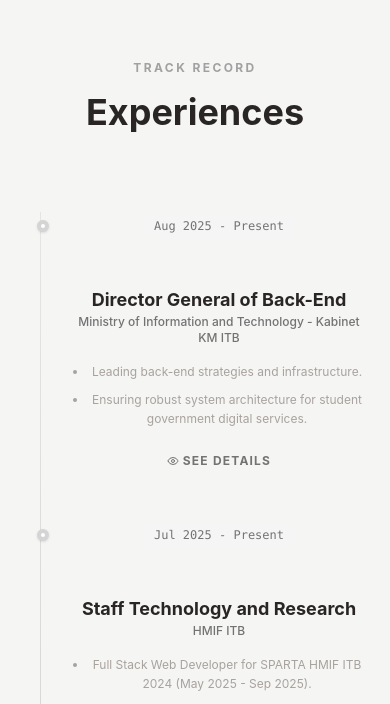
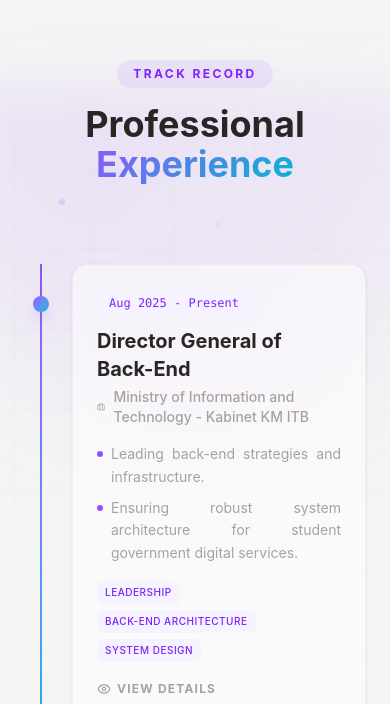
Before and after one commit to andi-frame/new-portofolio, a Next.js app: page / in a window 390 px wide. Shown: the part 3380-4084 px from the top of the page. Built offline with nearby package versions, Linux system fonts and the light colour scheme.

Commit message:
feat: update experience section with more seamless ui

```diff
--- a/components/sections/experience.tsx
+++ b/components/sections/experience.tsx
@@ -2,168 +2,273 @@
 
 import { experiences, Experience as ExperienceType } from "@/lib/data";
 import Section from "@/components/ui/section";
-import { motion, AnimatePresence } from "framer-motion";
-import { useState } from "react";
-import { ChevronDown, ChevronUp, Eye, X } from "lucide-react";
-// import Image from "next/image";
+import SectionBackground from "@/components/ui/section-background";
+import { motion, AnimatePresence, useScroll, useTransform } from "framer-motion";
+import { useState, useRef, useEffect, useCallback } from "react";
+import { ChevronDown, ChevronUp, Eye, X, Briefcase } from "lucide-react";
 
 export default function Experience() {
   const [showAll, setShowAll] = useState(false);
   const [selectedExp, setSelectedExp] = useState<ExperienceType | null>(null);
+  const [isCollapsing, setIsCollapsing] = useState(false);
+  const buttonContainerRef = useRef<HTMLDivElement>(null);
+  const timelineRef = useRef<HTMLDivElement>(null);
+  const scrollPositionRef = useRef<number>(0);
+  const animationFrameRef = useRef<number | null>(null);
+
+  // Scroll progress for the timeline animation
+  const { scrollYProgress } = useScroll({
+    target: timelineRef,
+    offset: ["start center", "end center"]
+  });
+
+  // Timeline height grows with scroll
+  const timelineHeight = useTransform(scrollYProgress, [0, 1], ["0%", "100%"]);
 
   const initialCount = 4;
   const visibleExperiences = showAll ? experiences : experiences.slice(0, initialCount);
 
+  const handleShowMore = () => {
+    // Save current scroll position to prevent jump
+    scrollPositionRef.current = window.scrollY;
+    setShowAll(true);
+
+    // Restore scroll position after render to prevent jumping
+    requestAnimationFrame(() => {
+      window.scrollTo(0, scrollPositionRef.current);
+    });
+  };
+
+  // Smooth scroll function that follows button
+  const smoothScrollToButton = useCallback(() => {
+    if (!buttonContainerRef.current) return;
+
+    const startTime = performance.now();
+    const duration = 600; // 600ms scroll duration
+    const startY = window.scrollY;
+
+    const animate = (currentTime: number) => {
+      const elapsed = currentTime - startTime;
+      const progress = Math.min(elapsed / duration, 1);
+
+      // Easing function (ease-out cubic)
+      const easeOut = 1 - Math.pow(1 - progress, 3);
+
+      if (buttonContainerRef.current) {
+        const rect = buttonContainerRef.current.getBoundingClientRect();
+        const targetY = window.scrollY + rect.top - (window.innerHeight / 2) + (rect.height / 2);
+        const currentY = startY + (targetY - startY) * easeOut;
+
+        window.scrollTo(0, Math.max(0, currentY));
+      }
+
+      if (progress < 1) {
+        animationFrameRef.current = requestAnimationFrame(animate);
+      } else {
+        setIsCollapsing(false);
+      }
+    };
+
+    animationFrameRef.current = requestAnimationFrame(animate);
+  }, []);
+
+  const handleShowLess = () => {
+    setIsCollapsing(true);
+    setShowAll(false);
+
+    // Start smooth scroll animation after a brief delay for state to update
+    setTimeout(() => {
+      smoothScrollToButton();
+    }, 50);
+  };
+
+  // Cleanup animation frame on unmount
+  useEffect(() => {
+    return () => {
+      if (animationFrameRef.current) {
+        cancelAnimationFrame(animationFrameRef.current);
+      }
+    };
+  }, []);
+
   return (
-    <Section id="experience">
+    <Section id="experience" fullWidth className="relative overflow-hidden">
+      {/* Animated Background */}
+      <SectionBackground variant="experience" />
+
+      {/* Inner container for content */}
+      <div className="px-6 md:px-12">
         <motion.div
           initial={{ opacity: 0, y: 30 }}
           whileInView={{ opacity: 1, y: 0 }}
-        transition={{ duration: 0.8 }}
-        className="mb-20 text-center"
+          transition={{ duration: 0.8, ease: [0.16, 1, 0.3, 1] }}
+          viewport={{ once: true }}
+          className="mb-20 text-center relative z-10"
         >
-        <span className="text-xs font-bold tracking-[0.2em] text-neutral-400 uppercase mb-4 block">Track Record</span>
-        <h2 className="text-4xl md:text-5xl font-bold text-foreground">Experiences</h2>
+        <span className="inline-block px-4 py-1.5 rounded-full bg-violet-500/10 text-violet-600 dark:text-violet-400 text-xs font-bold tracking-[0.2em] uppercase mb-4">
+          Track Record
+        </span>
+        <h2 className="text-4xl md:text-5xl font-bold text-foreground">
+          Professional <span className="text-gradient">Experience</span>
+        </h2>
       </motion.div>
 
       <div className="relative w-full max-w-4xl mx-auto">
-        {/* Central Line */}
-        <div className="absolute left-0 md:left-1/2 top-0 bottom-12 w-px bg-gradient-to-b from-neutral-200 via-neutral-300 to-transparent dark:from-neutral-800 dark:via-neutral-700 md:transform md:-translate-x-1/2 ml-4 md:ml-0" />
+        {/* Timeline container - separate from button */}
+        <div ref={timelineRef} className="relative">
+          {/* Static Timeline Background */}
+          <div className="absolute left-0 md:left-1/2 top-0 bottom-0 w-0.5 bg-neutral-200 dark:bg-neutral-800 md:transform md:-translate-x-1/2 ml-4 md:ml-0" />
 
-        <div className="space-y-12">
+          {/* Animated Timeline Line */}
+          <motion.div
+            className="absolute left-0 md:left-1/2 top-0 w-0.5 bg-gradient-to-b from-violet-500 via-cyan-500 to-violet-500 dark:from-violet-400 dark:via-cyan-400 dark:to-violet-400 md:transform md:-translate-x-1/2 ml-4 md:ml-0 origin-top"
+            style={{ height: timelineHeight }}
+          />
+
+          <div className="space-y-8 pb-4">
             <AnimatePresence mode="popLayout">
               {visibleExperiences.map((exp, index) => (
                 <motion.div
                   key={exp.id}
-                initial={{ opacity: 0, y: 50 }}
-                whileInView={{ opacity: 1, y: 0 }}
-                viewport={{ margin: "-10% 0px -10% 0px" }}
-                transition={{ duration: 0.5, delay: 0.1 }}
+                  initial={{ opacity: 0, y: 50, scale: 0.98 }}
+                  animate={{ opacity: 1, y: 0, scale: 1 }}
+                  exit={{
+                    opacity: 0,
+                    y: -30,
+                    scale: 0.95,
+                    transition: {
+                      duration: 0.4,
+                      delay: (visibleExperiences.length - index - 1) * 0.08
+                    }
+                  }}
+                  transition={{
+                    duration: 0.4,
+                    delay: index >= initialCount ? 0.1 * (index - initialCount + 1) : 0,
+                  }}
                   layout
-                className="relative flex flex-col md:flex-row items-center justify-between gap-8 md:gap-0"
+                  onClick={() => exp.hasDetail && setSelectedExp(exp)}
+                  className={`relative flex flex-col md:flex-row items-center justify-between gap-8 md:gap-0 group ${exp.hasDetail ? "cursor-pointer" : "cursor-default"}`}
                 >
                   {/* Dot on Line */}
-                <div className="absolute left-0 md:left-1/2 top-0 w-3 h-3 md:w-4 md:h-4 rounded-full bg-white dark:bg-neutral-900 border-4 border-neutral-300 dark:border-neutral-600 md:transform md:-translate-x-1/2 z-10 shadow-sm ml-[13px] md:ml-0 translate-y-2 md:translate-y-1" />
+                  <div className="absolute left-0 md:left-1/2 top-8 md:top-1/2 md:transform md:-translate-x-1/2 md:-translate-y-1/2 z-10 ml-[9px] md:ml-0">
+                    <motion.div
+                      className="w-4 h-4 rounded-full bg-gradient-to-br from-violet-500 to-cyan-500 shadow-lg shadow-violet-500/30 group-hover:scale-125 transition-transform duration-300"
+                      whileHover={{ scale: 1.3 }}
+                    />
+                  </div>
 
-                {/* Left Side: Even=Content, Odd=Date */}
-                <div className={`w-full md:w-[45%] pl-12 md:pl-0 ${index % 2 === 0 ? "md:text-right md:pr-12" : "md:text-right md:pr-12"}`}>
-                   {/* Mobile Date Badge */}
-                   <span className="inline-block py-1 px-3 rounded-full bg-neutral-100 dark:bg-neutral-800 text-xs font-mono text-neutral-500 mb-4 md:hidden">
+                  {/* Content Card */}
+                  <div className={`w-full md:w-[45%] pl-12 md:pl-0 ${index % 2 === 0 ? "md:pr-12" : "md:pl-12 md:ml-auto"}`}>
+                    <motion.div
+                      className="relative p-6 rounded-2xl bg-white/50 dark:bg-neutral-900/50 backdrop-blur-sm border border-neutral-200/50 dark:border-neutral-800/50 shadow-sm hover:shadow-xl hover:border-violet-300/50 dark:hover:border-violet-700/50 transition-all duration-500 group-hover:-translate-y-1"
+                      whileHover={{ scale: 1.02 }}
+                      transition={{ type: "spring", stiffness: 300 }}
+                    >
+                      {/* Period Badge */}
+                      <span className="inline-block px-3 py-1 rounded-full bg-violet-50 dark:bg-violet-500/10 text-violet-600 dark:text-violet-400 text-xs font-mono mb-3">
                         {exp.period}
                       </span>
 
-                   {index % 2 === 0 ? (
-                     /* Show Content */
-                     <div className="hidden md:block">
-                        <h3 className="text-xl font-bold text-foreground">{exp.role}</h3>
-                        <p className="text-neutral-600 dark:text-neutral-300 font-medium text-sm mb-4">{exp.company}</p>
-                        <ul className="space-y-1 text-muted-foreground text-sm leading-relaxed mb-4">
-                            {exp.description.slice(0, 3).map((desc, i) => (
-                            <li key={i}>{desc}</li>
+                      <h3 className="text-xl font-bold text-foreground mb-1 group-hover:text-gradient transition-colors duration-300">
+                        {exp.role}
+                      </h3>
+                      <p className="text-muted-foreground font-medium text-sm mb-4 flex items-center gap-2">
+                        <Briefcase className="w-3.5 h-3.5" />
+                        {exp.company}
+                      </p>
+
+                      {/* List with justified text */}
+                      <ul className="space-y-2 text-muted-foreground text-sm leading-relaxed mb-4">
+                        {exp.description.slice(0, 2).map((desc, i) => (
+                          <li key={i} className="flex items-start gap-2">
+                            <span className="w-1.5 h-1.5 rounded-full bg-violet-500 mt-2 flex-shrink-0" />
+                            <span className="text-justify">{desc}</span>
+                          </li>
                         ))}
                       </ul>
-                        <div className="flex flex-wrap gap-2 justify-end mb-3">
-                            {exp.skills.slice(0, 3).map(skill => (
-                            <span key={skill} className="text-[10px] uppercase tracking-wider text-neutral-400 border border-neutral-200 dark:border-neutral-800 px-2 py-1 rounded">
+
+                      <div className="flex flex-wrap gap-1.5 mb-4">
+                        {exp.skills.slice(0, 4).map(skill => (
+                          <span key={skill} className="text-[10px] uppercase tracking-wider text-violet-600 dark:text-violet-400 bg-violet-50 dark:bg-violet-500/10 px-2 py-1 rounded-md font-medium">
                             {skill}
                           </span>
                         ))}
                       </div>
+
                       {exp.hasDetail && (
-                            <button
-                                onClick={() => setSelectedExp(exp)}
-                                className="text-xs font-bold uppercase tracking-widest text-neutral-500 hover:text-foreground inline-flex items-center gap-1 transition-colors"
-                            >
-                                <Eye className="w-3 h-3" /> See Details
-                            </button>
-                        )}
-                     </div>
-                   ) : (
-                     /* Show Date */
-                     <div className="hidden md:block">
-                        <p className="font-mono text-sm text-neutral-400 pt-1">{exp.period}</p>
-                     </div>
-                   )}
-                </div>
-
-                {/* Right Side: Even=Date, Odd=Content */}
-                <div className={`w-full md:w-[45%] pl-12 md:pl-0 ${index % 2 !== 0 ? "md:text-left md:pl-12" : "md:text-left md:pl-12"}`}>
-                     {index % 2 !== 0 ? (
-                       /* Show Content */
-                       <div className="hidden md:block">
-                          <h3 className="text-xl font-bold text-foreground">{exp.role}</h3>
-                          <p className="text-neutral-500 dark:text-neutral-400 font-medium text-sm mb-4">{exp.company}</p>
-                            <ul className="space-y-1 text-muted-foreground text-sm leading-relaxed mb-4">
-                                {exp.description.slice(0, 3).map((desc, i) => (
-                                <li key={i}>{desc}</li>
-                                ))}
-                            </ul>
-                            <div className="flex flex-wrap gap-2 justify-start mb-3">
-                                {exp.skills.slice(0, 3).map(skill => (
-                                <span key={skill} className="text-[10px] uppercase tracking-wider text-neutral-400 border border-neutral-200 dark:border-neutral-800 px-2 py-1 rounded">
-                                    {skill}
+                        <span className="text-xs font-bold uppercase tracking-widest text-muted-foreground group-hover:text-violet-500 inline-flex items-center gap-1.5 transition-colors">
+                          <Eye className="w-3.5 h-3.5" /> View Details
                         </span>
-                                ))}
-                            </div>
-                            {exp.hasDetail && (
-                                <button
-                                    onClick={() => setSelectedExp(exp)}
-                                    className="text-xs font-bold uppercase tracking-widest text-neutral-500 hover:text-foreground inline-flex items-center gap-1 transition-colors"
-                                >
-                                    <Eye className="w-3 h-3" /> See Details
-                                </button>
-                            )}
-                       </div>
-                     ) : (
-                        /* Show Date */
-                        <div className="hidden md:block">
-                            <p className="font-mono text-sm text-neutral-400 pt-1">{exp.period}</p>
-                        </div>
                       )}
 
-                     {/* Mobile Content */}
-                      <div className="md:hidden">
-                        <h3 className="text-lg font-bold text-foreground">{exp.role}</h3>
-                        <p className="text-neutral-500 dark:text-neutral-400 font-medium text-xs mb-4">{exp.company}</p>
-                        <ul className="space-y-2 text-muted-foreground text-xs leading-relaxed mb-4 list-disc pl-4">
-                            {exp.description.map((desc, i) => (
-                            <li key={i}>{desc}</li>
-                            ))}
-                        </ul>
-                         {exp.hasDetail && (
-                            <button
-                                onClick={() => setSelectedExp(exp)}
-                                className="mt-2 text-xs font-bold uppercase tracking-widest text-neutral-500 hover:text-foreground inline-flex items-center gap-1 transition-colors"
-                            >
-                                <Eye className="w-3 h-3" /> See Details
-                            </button>
-                        )}
-                     </div>
+                      {/* Hover glow effect */}
+                      <div className="absolute inset-0 rounded-2xl bg-gradient-to-r from-violet-500/5 to-cyan-500/5 opacity-0 group-hover:opacity-100 transition-opacity duration-500 pointer-events-none" />
+                    </motion.div>
                   </div>
                 </motion.div>
               ))}
             </AnimatePresence>
           </div>
 
-         {/* Show More Button */}
+          {/* Timeline end - fade out at bottom of cards */}
+          <div className="absolute left-0 md:left-1/2 bottom-0 md:transform md:-translate-x-1/2 ml-[11px] md:ml-0 h-8 w-1 bg-gradient-to-b from-neutral-200 dark:from-neutral-800 to-transparent rounded-full" />
+        </div>
+
+        {/* Show More/Less Button - OUTSIDE and BELOW timeline */}
         {experiences.length > initialCount && (
           <motion.div
-            className="mt-16 text-center"
-            initial={{ opacity: 0 }}
-            whileInView={{ opacity: 1 }}
+            ref={buttonContainerRef}
+            className="mt-16 flex justify-center"
+            layout
+            transition={{
+              type: "spring",
+              stiffness: 150,
+              damping: 20,
+              duration: 0.6
+            }}
           >
-            <button
-                onClick={() => setShowAll(!showAll)}
-                className="group inline-flex items-center gap-2 px-6 py-3 bg-white dark:bg-neutral-900 border border-neutral-200 dark:border-neutral-800 rounded-full text-sm font-medium hover:bg-neutral-50 dark:hover:bg-neutral-800 transition-colors"
+            <motion.button
+              onClick={showAll ? handleShowLess : handleShowMore}
+              className="group inline-flex items-center gap-2 px-6 py-3 bg-white dark:bg-neutral-900 border border-neutral-200 dark:border-neutral-800 rounded-full text-sm font-medium hover:border-violet-300 dark:hover:border-violet-700 transition-all duration-300 hover:shadow-lg"
+              whileHover={{ scale: 1.05 }}
+              whileTap={{ scale: 0.95 }}
+              layout
+              transition={{
+                type: "spring",
+                stiffness: 150,
+                damping: 20,
+                duration: 0.6
+              }}
             >
+              <AnimatePresence mode="wait">
                 {showAll ? (
-                <>Show Less <ChevronUp className="w-4 h-4 group-hover:-translate-y-1 transition-transform" /></>
+                  <motion.span
+                    key="less"
+                    initial={{ opacity: 0, y: 10 }}
+                    animate={{ opacity: 1, y: 0 }}
+                    exit={{ opacity: 0, y: -10 }}
+                    className="inline-flex items-center gap-2"
+                  >
+                    Show Less <ChevronUp className="w-4 h-4" />
+                  </motion.span>
                 ) : (
-                <>Show More ({experiences.length - initialCount} remaining) <ChevronDown className="w-4 h-4 group-hover:translate-y-1 transition-transform" /></>
+                  <motion.span
+                    key="more"
+                    initial={{ opacity: 0, y: 10 }}
+                    animate={{ opacity: 1, y: 0 }}
+                    exit={{ opacity: 0, y: -10 }}
+                    className="inline-flex items-center gap-2"
+                  >
+                    Show More ({experiences.length - initialCount} remaining) <ChevronDown className="w-4 h-4" />
+                  </motion.span>
                 )}
-            </button>
+              </AnimatePresence>
+            </motion.button>
           </motion.div>
         )}
+      </div>
+
+      {/* Close inner container */}
       </div>
 
       {/* Detail Modal */}
@@ -175,7 +280,7 @@ export default function Experience() {
               animate={{ opacity: 1 }}
               exit={{ opacity: 0 }}
               onClick={() => setSelectedExp(null)}
-                className="absolute inset-0 bg-black/60 backdrop-blur-sm"
+              className="absolute inset-0 bg-black/60 backdrop-blur-md"
             />
             <motion.div
               layoutId={`exp-${selectedExp.id}`}
@@ -184,25 +289,37 @@ export default function Experience() {
               exit={{ opacity: 0, scale: 0.9, y: 20 }}
               className="relative bg-background w-full max-w-2xl max-h-[85vh] overflow-y-auto rounded-3xl border border-neutral-200 dark:border-neutral-800 shadow-2xl"
             >
-                <div className="sticky top-0 right-0 p-4 flex justify-end bg-gradient-to-b from-background to-transparent z-10">
-                    <button onClick={() => setSelectedExp(null)} className="p-2 rounded-full bg-neutral-100 dark:bg-neutral-800 hover:bg-neutral-200 dark:hover:bg-neutral-700 transition-colors">
+              {/* Header with gradient */}
+              <div className="sticky top-0 p-6 flex justify-between items-center bg-gradient-to-b from-background via-background to-transparent z-10">
+                <span className="px-3 py-1 rounded-full bg-violet-50 dark:bg-violet-500/10 text-violet-600 dark:text-violet-400 text-xs font-mono">
+                  {selectedExp.period}
+                </span>
+                <motion.button
+                  onClick={() => setSelectedExp(null)}
+                  className="p-2 rounded-full bg-neutral-100 dark:bg-neutral-800 hover:bg-neutral-200 dark:hover:bg-neutral-700 transition-colors"
+                  whileHover={{ scale: 1.1 }}
+                  whileTap={{ scale: 0.9 }}
+                >
                   <X className="w-5 h-5" />
-                    </button>
+                </motion.button>
               </div>
 
               <div className="px-8 pb-10">
-                    <span className="text-xs font-mono text-neutral-400 uppercase tracking-widest mb-2 block">{selectedExp.period}</span>
                 <h3 className="text-3xl font-bold text-foreground mb-1">{selectedExp.role}</h3>
-                    <p className="text-xl text-neutral-500 dark:text-neutral-400 mb-8">{selectedExp.company}</p>
+                <p className="text-xl text-muted-foreground mb-8 flex items-center gap-2">
+                  <Briefcase className="w-5 h-5" />
+                  {selectedExp.company}
+                </p>
 
                 <div className="space-y-8">
                   <div>
-                            <h4 className="text-sm font-bold uppercase tracking-widest text-foreground mb-4">Key Responsibilities</h4>
+                    <h4 className="text-sm font-bold uppercase tracking-widest text-gradient mb-4">Key Responsibilities</h4>
+                    {/* Modal list with justified text */}
                     <ul className="space-y-3">
                       {selectedExp.description.map((desc, i) => (
                         <li key={i} className="text-muted-foreground flex items-start gap-3">
-                                        <span className="w-1.5 h-1.5 rounded-full bg-neutral-300 dark:bg-neutral-600 mt-2 flex-shrink-0" />
-                                        <span>{desc}</span>
+                          <span className="w-2 h-2 rounded-full bg-gradient-to-r from-violet-500 to-cyan-500 mt-2 flex-shrink-0" />
+                          <span className="text-justify">{desc}</span>
                         </li>
                       ))}
                     </ul>
@@ -210,14 +327,13 @@ export default function Experience() {
 
                   {selectedExp.images && selectedExp.images.length > 0 && (
                     <div>
-                                <h4 className="text-sm font-bold uppercase tracking-widest text-foreground mb-4">Gallery</h4>
+                      <h4 className="text-sm font-bold uppercase tracking-widest text-gradient mb-4">Gallery</h4>
                       <div className="grid grid-cols-1 md:grid-cols-2 gap-4">
                         {selectedExp.images.map((img, i) => (
-                                        <div key={i} className="relative aspect-video rounded-lg overflow-hidden border border-neutral-200 dark:border-neutral-800 bg-neutral-100 dark:bg-neutral-900">
+                          <div key={i} className="relative aspect-video rounded-xl overflow-hidden border border-neutral-200 dark:border-neutral-800 bg-neutral-100 dark:bg-neutral-900">
                             <div className="w-full h-full flex items-center justify-center text-xs text-neutral-400">
                               Mockup Image {i+1}
                             </div>
-                                             {/* <Image src={`/images/${img}`} alt="" fill className="object-cover" /> */}
                           </div>
                         ))}
                       </div>
@@ -225,10 +341,10 @@ export default function Experience() {
                   )}
 
                   <div>
-                            <h4 className="text-sm font-bold uppercase tracking-widest text-foreground mb-4">Full Tech Stack</h4>
+                    <h4 className="text-sm font-bold uppercase tracking-widest text-gradient mb-4">Full Tech Stack</h4>
                     <div className="flex flex-wrap gap-2">
                       {selectedExp.skills.map(skill => (
-                                <span key={skill} className="text-xs uppercase tracking-wider text-neutral-600 dark:text-neutral-300 bg-neutral-100 dark:bg-neutral-900 px-3 py-1.5 rounded-md">
+                        <span key={skill} className="text-xs uppercase tracking-wider text-violet-600 dark:text-violet-400 bg-violet-50 dark:bg-violet-500/10 px-3 py-1.5 rounded-lg font-medium">
                           {skill}
                         </span>
                       ))}
```
Lines whose indentation alone changed are shown as unchanged.
